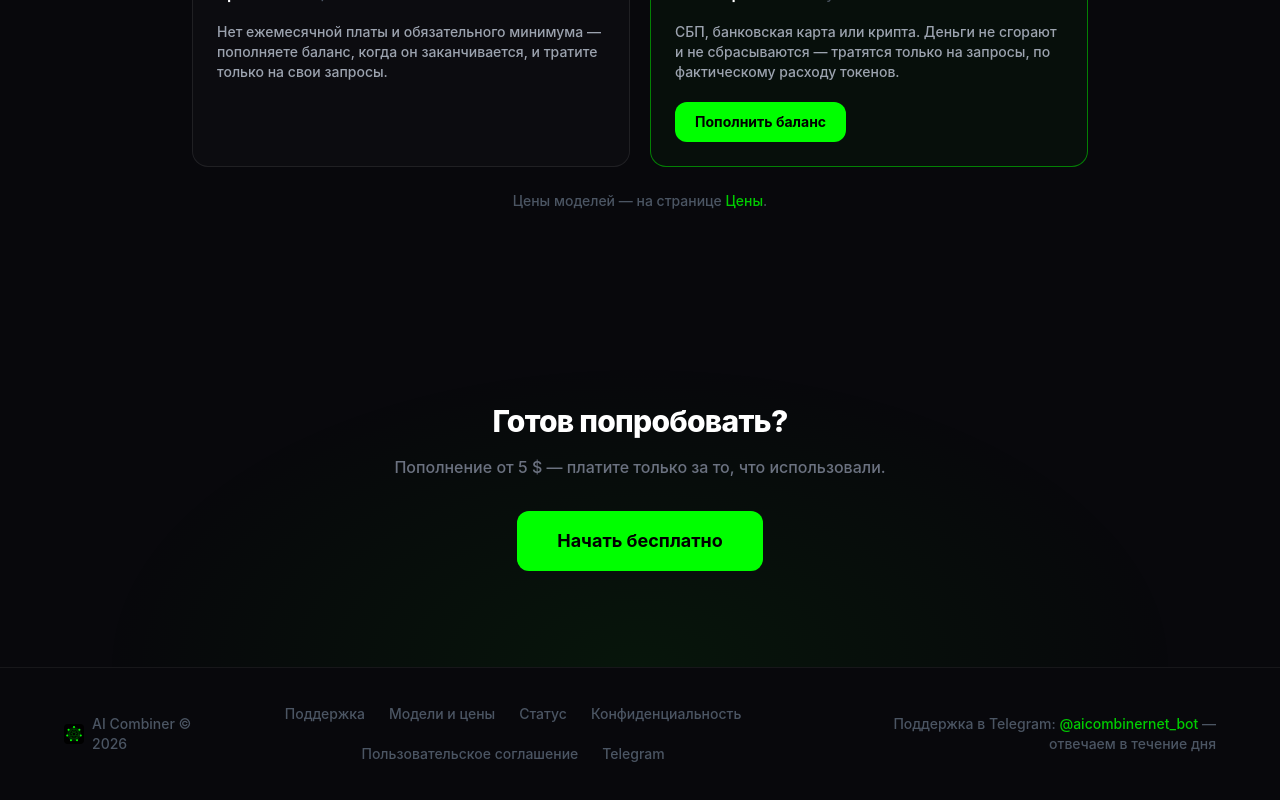
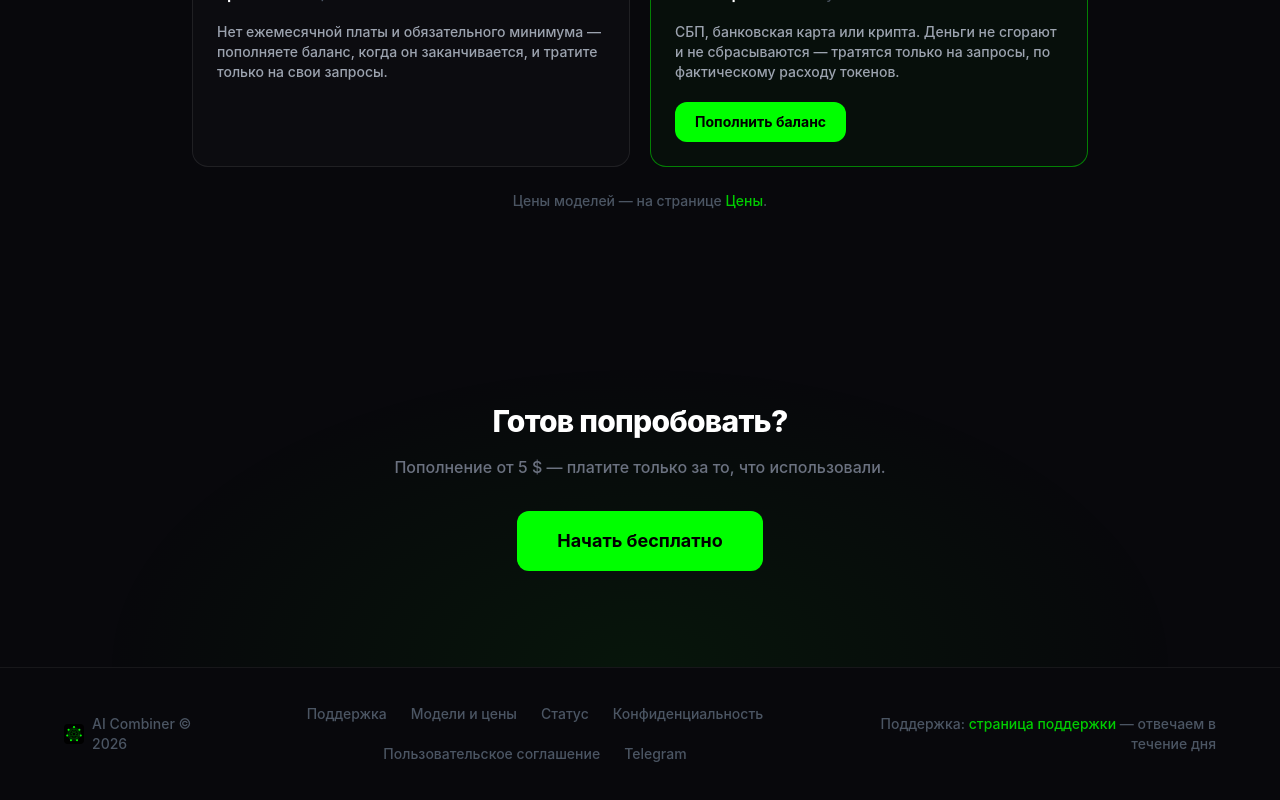
Before and after one commit to Reind22/ai-aggregator-web, a Next.js app: page / in a window 1280 px wide. Shown: the part 2211-3011 px from the top of the page. Built offline with nearby package versions, Linux system fonts and the light colour scheme.

Commit message:
футер: строка поддержки ведёт на страницу поддержки

```diff
--- a/app/page.js
+++ b/app/page.js
@@ -285,14 +285,12 @@ export default function Home() {
             </a>
           </nav>
           <div className="text-gray-600 text-center md:text-right">
-            Поддержка в Telegram:{" "}
+            Поддержка:{" "}
             <a
-              href="https://t.me/aicombinernet_bot?start=website"
-              target="_blank"
-              onClick={() => trackTgClick("footer_support")}
+              href="/support"
               className="text-[#00CC00] hover:text-[#00FF00] transition-colors"
             >
-              @aicombinernet_bot
+              страница поддержки
             </a>{" "}
             — отвечаем в течение дня
           </div>
```
